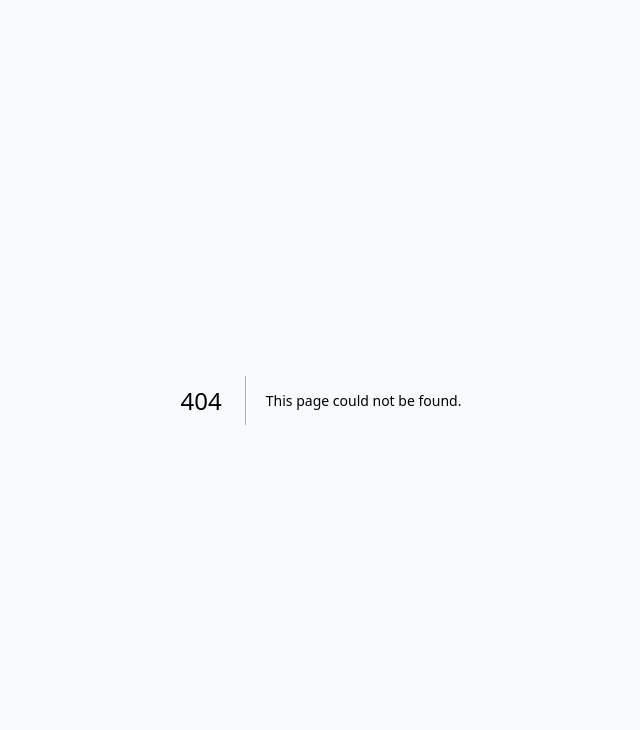
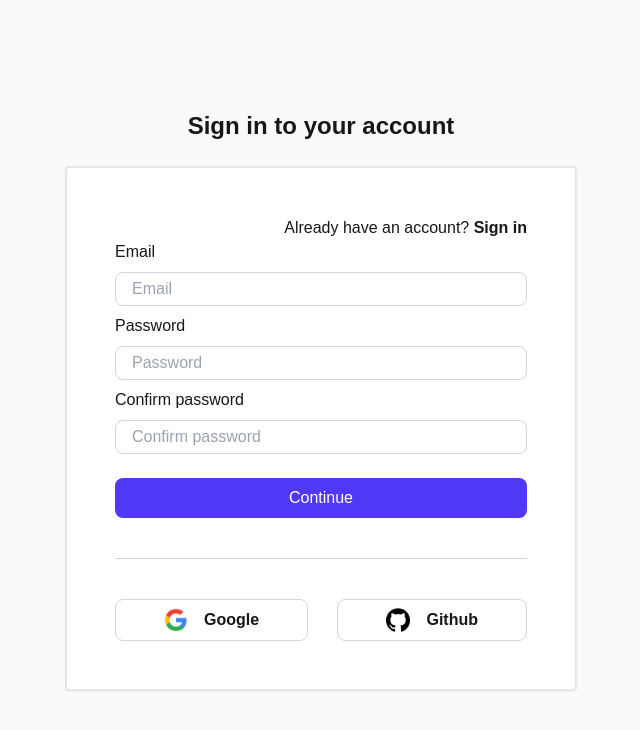
Before and after one commit to Sail-Cpu/Portify, a Next.js app: page /sign/1 in a window 1280 px wide. Before the commit this address had no page. Shown: the top 730 px of the page, without its empty margins (319-959 px from the left). Built offline with nearby package versions, Linux system fonts and the light colour scheme.

Commit message:
Update sign features

```diff
--- a/src/app/page.tsx
+++ b/src/app/page.tsx
@@ -5,8 +5,6 @@ export default async function Home() {
   const supabase = await createClient();
 
   const { data: { user } } = await supabase.auth.getUser();
-
-  console.log(user);
 
   return (
     <div className="">
--- /dev/null
+++ b/src/app/sign/[type]/page.tsx
@@ -0,0 +1,30 @@
+import {SignInForm, SignUpForm} from "@/src/features/components/sign/Form";
+import Link from "next/link";
+
+const SwitchPage = ({type} : {type: string}) => {
+    return (
+        <div className="w-full flex justify-end">
+            {
+                type == "signin" ?
+                    <span className="text-sm">Don't have an account yet?
+                        <Link className="font-bold" href="/sign/signup"> Sign up</Link></span>
+                    :
+                    <span>Already have an account?
+                        <Link className="font-bold" href="/sign/signin"> Sign in</Link></span>
+            }
+        </div>
+    )
+}
+
+
+export default async function SignPage({ params }: { params: Promise<{ type: string }>}) {
+
+    const {type} = await params;
+
+    return (
+        <>
+            <SwitchPage type={type} />
+            {type == "signin" ? <SignInForm /> : <SignUpForm />}
+        </>
+    )
+}
--- a/src/app/sign/page.tsx
+++ /dev/null
@@ -1,6 +0,0 @@
-import Form from "@/src/features/components/sign/Form";
-
-export default async function page(){
-
-    return <Form />
-}
--- a/src/features/components/sign/Form.tsx
+++ b/src/features/components/sign/Form.tsx
@@ -1,20 +1,18 @@
 "use client";
 import { SignBtn, SignInput } from "@/src/features/components/sign/inputs";
-import {FormEvent, useEffect, useState} from "react";
+import {FormEvent, useState} from "react";
 import { createClient } from "@/src/utils/supabase/client";
 import {useRouter} from "next/navigation";
+import {Session, User} from "@supabase/auth-js";
 
-export default function Form() {
-    const [email, setEmail] = useState("");
-    const [exist, setExist] = useState("sign");
+type AuthData = {
+    user: User | null;
+    session: Session | null;
+} | null;
 
-    const router = useRouter()
+export function SignUpForm() {
 
-    useEffect(() => {
-        if(exist != "sign"){
-            setExist("sign")
-        }
-    }, [email])
+    const [data, setData] = useState<AuthData>();
 
     const handleEmailSubmit = async (e: FormEvent) => {
         e.preventDefault();
@@ -22,33 +20,55 @@ export default function Form() {
         const form = e.currentTarget as HTMLFormElement;
         const formData = new FormData(form);
         const email = formData.get("Email") as string | null;
+        const password = formData.get("Password") as string | null;
+        const confirmPassword = formData.get("Confirm password") as string | null;
 
-        if (!email) {
+        if (!email || !password || !confirmPassword) {
             console.log("Email is required"); // Prochaine étape : toaster
             return;
         }
 
+        if(password != confirmPassword){
+            console.log("passwords did not match");
+            return;
+        }
+
         const supabase = createClient();
-        const { data, error } = await supabase.auth.
-        signUp({ email, password: "OpbsoletePassword" });
+
+        const { data, error } = await supabase.auth
+            .signUp({
+                email,
+                password: password,
+                options: {
+                emailRedirectTo: 'http://localhost:3000/auth/callback'
+            }
+        });
+
+        setData(data);
 
         if(error) {
             console.log(error);
             return;
         }
-
-        if (data?.user?.identities?.length === 0) {
-            setExist("signin");
-            return;
-        }
-
-        setExist("signup");
     };
 
-    const handleVerificationSubmit = (e: FormEvent) => {
-        e.preventDefault();
-        console.log("verif")
-    };
+    if(data?.user != null) {
+        return <div className="w-full p-4">
+            <h1>check your email and click on the link</h1>
+        </div>
+    }
+
+    return <form onSubmit={handleEmailSubmit}>
+        <SignInput holder="Email" name="Email" type="email" />
+        <SignInput holder="Password" name="Password" type="password" />
+        <SignInput holder="Confirm password" name="Confirm password" type="password" />
+        <SignBtn name="Continue" />
+    </form>
+}
+
+export function SignInForm() {
+
+    const router = useRouter()
 
     const handlePasswordSubmit = async (e: FormEvent) => {
         e.preventDefault();
@@ -63,8 +83,9 @@ export default function Form() {
             return;
         }
 
-        const supabase = createClient();
-        const { data, error } = await supabase.auth.signInWithPassword({
+        const supabase = createClient()
+
+        const { error } = await supabase.auth.signInWithPassword({
             email: email,
             password: password,
         })
@@ -77,25 +98,9 @@ export default function Form() {
         router.push("/");
     };
 
-    const handleSubmit = (e: FormEvent) => {
-        if(exist == "sign"){
-            return handleEmailSubmit(e);
-        }else if (exist == "signin"){
-            return handlePasswordSubmit(e);
-        }else{
-            return handleVerificationSubmit(e);
-        }
-    }
-
-    return  <form onSubmit={handleSubmit} className="w-full">
-        <SignInput onchange={(e) => setEmail(e.currentTarget.value)} holder="Enter your email address..." name="Email" type="email" />
-        {
-            exist == "signin" &&
-                <SignInput holder="Enter your password..." name="Password" type="password" />}
-        {
-            exist == "signup" &&
-                <SignInput holder="Enter the code you received..." name="Verification code" type="text" />
-        }
-        <SignBtn name="Continue" />
+    return <form onSubmit={handlePasswordSubmit}>
+        <SignInput holder="Email" name="Email" type="email" />
+        <SignInput holder="Password" name="Password" type="password" />
+        <SignBtn name="Sign in" />
     </form>
 }
--- a/src/features/components/sign/inputs.tsx
+++ b/src/features/components/sign/inputs.tsx
@@ -1,4 +1,4 @@
-import React, {FormEvent} from "react";
+import React from "react";
 
 export function SignInput(
     {name, type, holder, onchange} : {name: string, type: string, holder?: string, onchange?: (e: React.FormEvent<HTMLInputElement>) => void}) {
@@ -9,7 +9,7 @@ export function SignInput(
             name={name}
             onChange={onchange}
             placeholder={holder}
-            className="w-full p-1 px-4 text-lg border border-grey rounded-lg my-2 outline-blue" />
+            className="w-full p-1 px-4 text-[16px] border border-grey rounded-lg my-2 outline-blue" />
     </div>
 }
 
```
